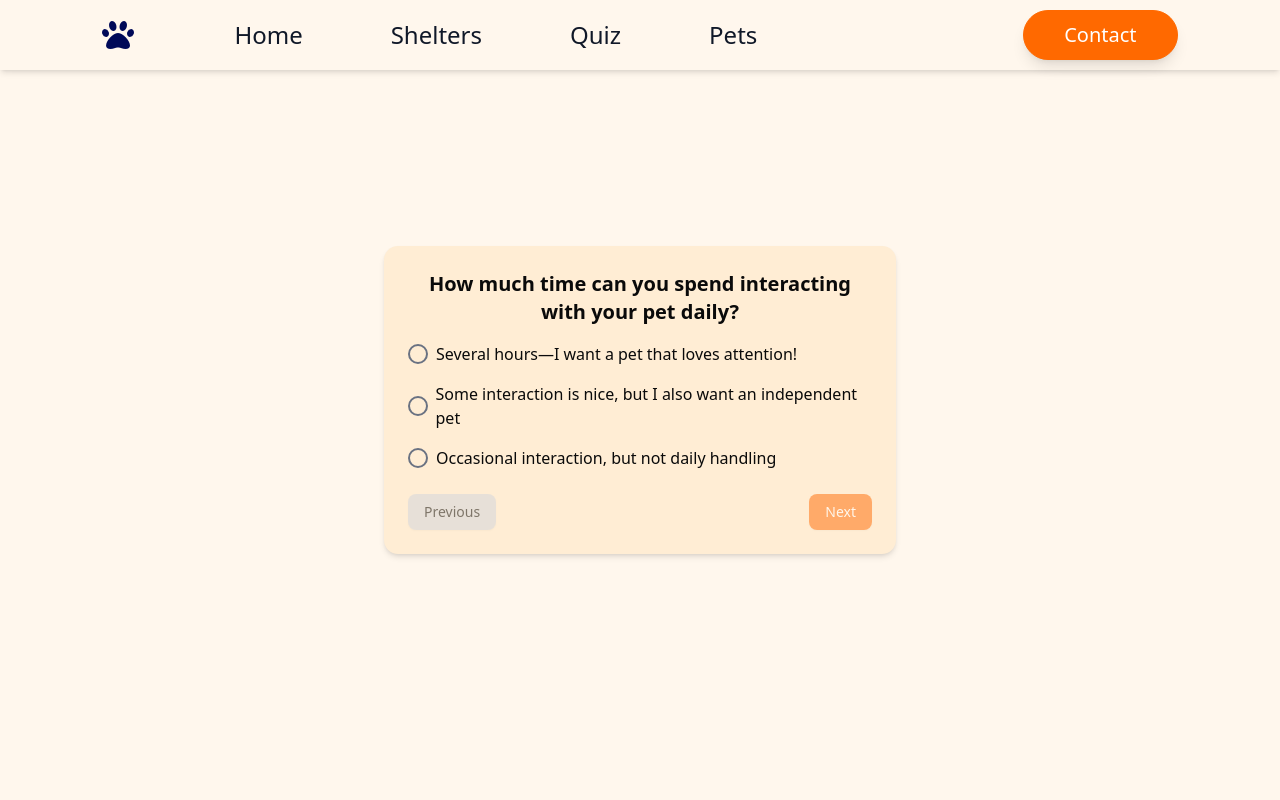
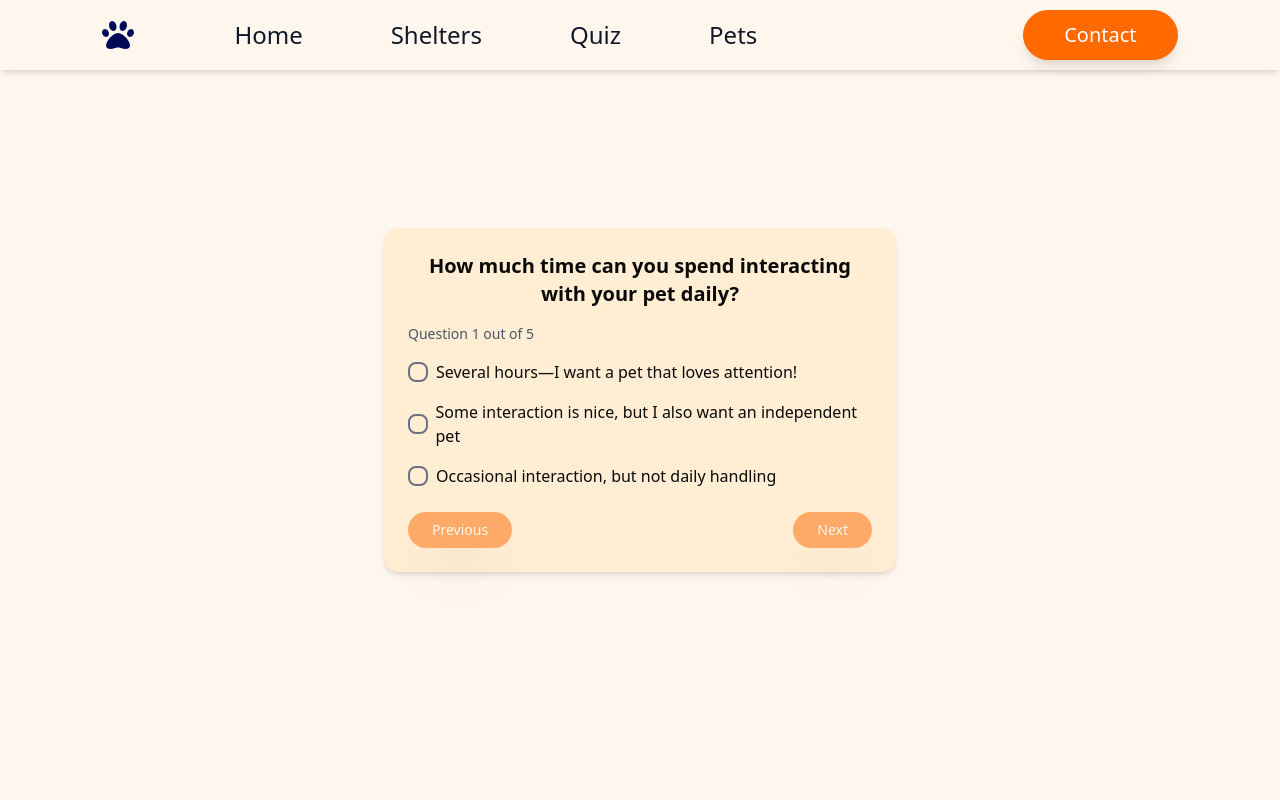
Before and after one commit to ppe11/flashcard, a Next.js app: page /quiz/random in a window 1280 px wide. Shown: the top 800 px of the page. Built offline with nearby package versions, Linux system fonts and the light colour scheme.

Commit message:
Style quiz component to match design and fixed alignment issues

```diff
--- a/src/components/QuizComponent.jsx
+++ b/src/components/QuizComponent.jsx
@@ -64,19 +64,22 @@ const QuizComponent = ({ questions }) => {
       ) : (
         <div>
           <h2 className="text-xl font-semibold mb-4">{questions[currentQuestion].question}</h2>
+          <p className="text-sm text-gray-600 text-left mb-4">
+            Question {currentQuestion + 1} out of {questions.length}
+          </p>
           <div className="flex flex-col gap-4 text-left">
             {questions[currentQuestion].options.map((option, index) => (
               <label key={index} className="flex items-center space-x-2 cursor-pointer">
               <input
                 type="radio"
                 name={`question-${currentQuestion}`}
-                  value={option}
-                  checked={selectedAnswers[currentQuestion] === option}
-                  onChange={() => handleAnswerChange(option)}
+                value={option.value}
+                checked={selectedAnswers[currentQuestion] === option.value}
+                onChange={() => handleAnswerChange(option.value)}
                 className="hidden peer"
               />
-                <div className={`w-5 h-5 border-2 border-gray-500 rounded-full flex items-center justify-center peer-checked:bg-orange-500 peer-checked:border-orange-500`}>
-                  {selectedAnswers[currentQuestion] === option && <div className="w-2.5 h-2.5 bg-white rounded-full"></div>}
+              <div className="w-5 h-5 border-2 border-gray-500 rounded-md flex items-center justify-center peer-checked:bg-orange-500 peer-checked:border-orange-500">
+                {selectedAnswers[currentQuestion] === option.value && <div className="w-2.5 h-2.5 bg-white rounded-full"></div>}
               </div>
               <span className="text-md font-medium">{option.label}</span>
             </label>
@@ -86,7 +89,7 @@ const QuizComponent = ({ questions }) => {
           {/* Navigation Buttons */}
           <div className="flex justify-between mt-6">
             <Button
-              className="bg-gray-300 text-black hover:bg-gray-400"
+                className="bg-orange-500 hover:bg-orange-600 text-white px-6 py-2 rounded-3xl shadow-2xl"
                 disabled={currentQuestion === 0}
                 onClick={handlePrevious}
                 >
@@ -94,7 +97,7 @@ const QuizComponent = ({ questions }) => {
                 </Button>
 
                 <Button
-              className="bg-orange-500 hover:bg-orange-600 text-white"
+                className="bg-orange-500 hover:bg-orange-600 text-white px-6 py-2 rounded-3xl shadow-2xl"
                 disabled={!selectedAnswers[currentQuestion]}
                 onClick={handleNext}
                 >
```
Lines whose indentation alone changed are shown as unchanged.
